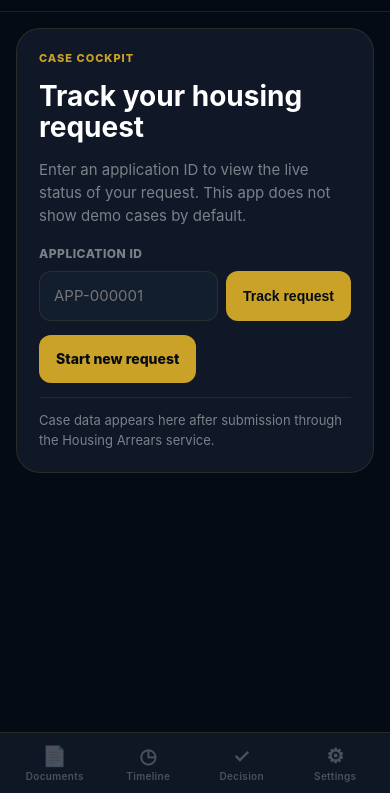
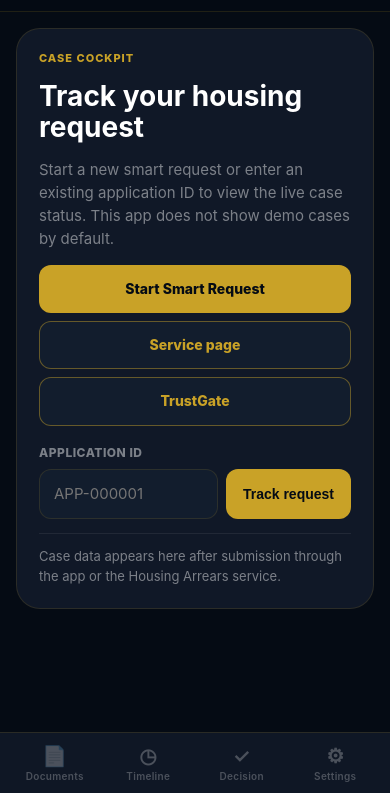
Before and after one commit to hakrams/MOEI-AGENTERA, a website: page app/index.html in a window 390 px wide. Shown: the part 51-844 px from the top of the page. Drawn offline with Linux system fonts and the light colour scheme.

Commit message:
Improve app PWA entry and live defaults

```diff
--- a/app/app.js
+++ b/app/app.js
@@ -283,20 +283,27 @@ function buildShell(mainContent) {
 function buildEntryView() {
   const title = state.lang === "ar" ? "تتبّع طلب الإسكان" : "Track your housing request";
   const sub = state.lang === "ar"
-    ? "أدخل رقم الطلب لعرض حالة طلبك المباشرة. لا يتم عرض أي حالة تجريبية في هذا التطبيق."
-    : "Enter an application ID to view the live status of your request. This app does not show demo cases by default.";
+    ? "ابدأ طلباً ذكياً جديداً أو أدخل رقم طلب قائم لعرض حالته المباشرة. لا يتم عرض أي حالة تجريبية في هذا التطبيق."
+    : "Start a new smart request or enter an existing application ID to view the live case status. This app does not show demo cases by default.";
   const trackLabel = state.lang === "ar" ? "رقم الطلب" : "Application ID";
   const placeholder = "APP-000001";
   const trackBtn = state.lang === "ar" ? "تتبع الطلب" : "Track request";
-  const startBtn = state.lang === "ar" ? "بدء طلب جديد" : "Start new request";
+  const startBtn = state.lang === "ar" ? "ابدأ الطلب الذكي" : "Start Smart Request";
+  const serviceBtn = state.lang === "ar" ? "صفحة الخدمة" : "Service page";
+  const trustBtn = state.lang === "ar" ? "TrustGate" : "TrustGate";
   const note = state.lang === "ar"
-    ? "تظهر بيانات الطلب بعد إرساله عبر خدمة إعادة جدولة متأخرات الإسكان."
-    : "Case data appears here after submission through the Housing Arrears service.";
+    ? "تظهر بيانات الطلب بعد إرساله عبر التطبيق أو خدمة إعادة جدولة متأخرات الإسكان."
+    : "Case data appears here after submission through the app or the Housing Arrears service.";
   return `
     <section class="empty-state-card">
       <div class="empty-kicker">${state.lang === "ar" ? "بوابة الطلبات" : "Case Cockpit"}</div>
       <h1>${title}</h1>
       <p>${sub}</p>
+      <div class="entry-action-grid">
+        <a class="start-link" href="/app/wizard.html?lang=${state.lang}">${startBtn}</a>
+        <a class="secondary-action entry-link" href="/customer/housing-arrears/?lang=${state.lang}">${serviceBtn}</a>
+        <a class="secondary-action entry-link" href="https://trustgate.sahlabs.me" target="_blank" rel="noopener">${trustBtn}</a>
+      </div>
       <form class="track-form" id="trackForm">
         <label for="trackApplicationId">${trackLabel}</label>
         <div class="track-row">
@@ -304,7 +311,6 @@ function buildEntryView() {
           <button type="submit">${trackBtn}</button>
         </div>
       </form>
-      <a class="start-link" href="/customer/housing-arrears/?lang=${state.lang}">${startBtn}</a>
       <p class="empty-note">${note}</p>
     </section>
   `;
--- a/app/index.html
+++ b/app/index.html
@@ -4,7 +4,14 @@
     <meta charset="UTF-8" />
     <meta name="viewport" content="width=device-width, initial-scale=1.0, maximum-scale=1.0, user-scalable=no" />
     <meta name="theme-color" content="#050b14" />
+    <meta name="mobile-web-app-capable" content="yes" />
+    <meta name="apple-mobile-web-app-capable" content="yes" />
+    <meta name="apple-mobile-web-app-status-bar-style" content="black-translucent" />
+    <meta name="apple-mobile-web-app-title" content="MOEI" />
     <title>MOEI Case Cockpit</title>
+    <link rel="manifest" href="manifest.webmanifest" />
+    <link rel="icon" href="icon.svg" type="image/svg+xml" />
+    <link rel="apple-touch-icon" href="icon.svg" />
     <link rel="stylesheet" href="styles.css" />
   </head>
   <body>
--- a/app/styles.css
+++ b/app/styles.css
@@ -1028,6 +1028,20 @@ body {
   line-height: 1.55;
 }
 
+.entry-action-grid {
+  display: grid;
+  grid-template-columns: 1fr;
+  gap: 8px;
+}
+
+.entry-link {
+  display: inline-flex;
+  justify-content: center;
+  align-items: center;
+  width: 100%;
+  text-align: center;
+}
+
 .track-form {
   display: flex;
   flex-direction: column;
@@ -1091,7 +1105,8 @@ body {
   display: inline-flex;
   justify-content: center;
   align-items: center;
-  width: fit-content;
+  width: 100%;
+  text-align: center;
 }
 
 .empty-note {
--- a/app/wizard.js
+++ b/app/wizard.js
@@ -16,9 +16,9 @@ const WIZ = (() => {
     submitting: false,
     submittedAppId: null,
     form: {
-      name:        'Khalid Al Ketbi',
-      emiratesId:  '784-1985-1234567-8',
-      mobile:      '+971 50 123 4567',
+      name:        '',
+      emiratesId:  '',
+      mobile:      '',
       email:       '',
       salary:      '',
       obligations: '',
```
Also changed, not shown: app/sw.js (+12 -2 lines), app/wizard.html (+8 -0 lines), app/icon.svg (added), app/manifest.webmanifest (added).
